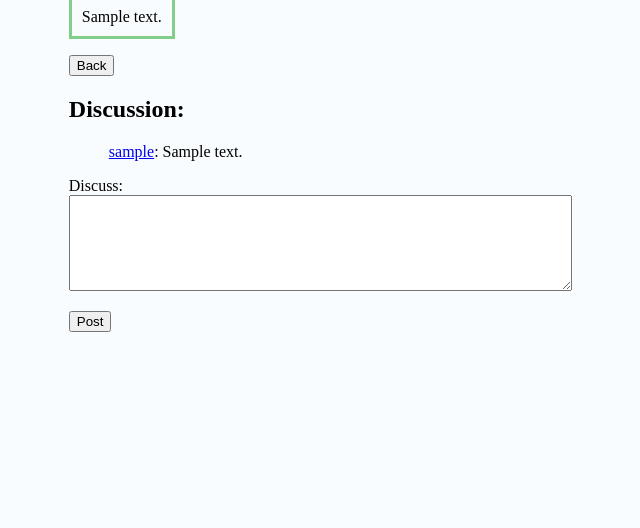
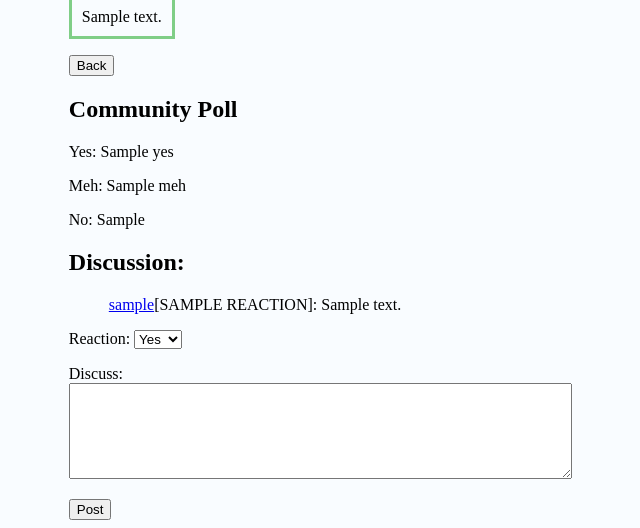
Before and after one commit to RosiPosi/Keskustelupalsta, a Flask app: template templates/show_item.html in a window 1280 px wide. Shown: the part 339-867 px from the top of the page, without its empty margins (192-832 px from the left). Before the commit the page ends 671 px from the top, so only its background shows below. Run offline with Flask 3, Linux system fonts and the light colour scheme; the template is opened without the code that fills it: most values are stand-ins (such as "Sample title", 1, 10 or a date in 2020).

Commit message:
poll system

```diff
--- a/app.py
+++ b/app.py
@@ -28,8 +28,9 @@ def show_item(item_id):
     classes = items.get_classes(item_id)
     comments = items.get_comments(item_id)
     images = items.get_images(item_id)
+    reaction_counts = items.get_reaction_counts(item_id)
     return render_template("show_item.html", item=item, classes=classes,
-                           comments=comments, images=images)
+                           comments=comments, images=images, reaction_counts=reaction_counts)
 
 @app.route("/user/<int:user_id>")
 def show_user(user_id):
@@ -81,6 +82,7 @@ def comment():
     check_login()
 
     comment = request.form["comment"]
+    reaction = request.form["reaction"]
 
     if not comment or len(comment) > 450:
         abort(403)
@@ -91,7 +93,7 @@ def comment():
         abort(403)
     user_id = session["user_id"]
 
-    items.add_comment(item_id, user_id, comment)
+    items.add_comment(item_id, user_id, comment, reaction)
 
     return redirect("/item/" + str(item_id))
 
--- a/schema.sql
+++ b/schema.sql
@@ -15,7 +15,8 @@ CREATE TABLE comments (
     id INTEGER PRIMARY KEY,
     item_id INTEGER REFERENCES items,
     user_id INTEGER REFERENCES users,
-    comment TEXT
+    comment TEXT,
+    reaction TEXT
 );
 
 CREATE TABLE classes (
--- a/templates/search_results.html
+++ b/templates/search_results.html
@@ -22,7 +22,7 @@
 
 
     {% if results %}
-        <h2>Disscussions about {{ query }}:</h2>
+        <h2>Opinions about {{ query }}:</h2>
         <ul>
         {% for item in results %}
             <li><a href="/item/{{ item.id }}">{{ item.title }}</a></li>
@@ -30,7 +30,7 @@
         </ul>
 
     {% else %}
-        <h2>No disscussions about {{ query }} :(</h2>
+        <h2>No opinions about {{ query }} :(</h2>
         <a href="/new_item">
             <button style="background-color: rgb(128, 206, 135);">Create one!</button>
         </a>
--- a/templates/show_item.html
+++ b/templates/show_item.html
@@ -9,7 +9,7 @@
 <body>
   <div class="post-page">
     <p>
-      Started by: <a href="/user/{{ item.user_id }}">{{ item.username }}</a>
+      Opinion by: <a href="/user/{{ item.user_id }}">{{ item.username }}</a>
     </p>
 
     <p>
@@ -39,11 +39,17 @@
     <p>
       <a href="/"><button>Back</button></a>
     </p>
+
+    <h2>Community Poll</h2>
+    <p>Yes: {{ reaction_counts.yes }}</p>
+    <p>Meh: {{ reaction_counts.meh }}</p>
+    <p>No: {{ reaction_counts.no }}</p>
+
     <h2>Discussion:</h2>
     <ul>
       {% for comment in comments %}
       <p>
-      <a href="/user/{{ comment.user_id }}">{{ comment.username }}</a>: {{ comment.comment }}
+      <a href="/user/{{ comment.user_id }}">{{ comment.username }}</a>[{{ comment.reaction | upper }}]: {{ comment.comment }}
       </p>
       {% else %}
       <p>No messages yet!</p>
@@ -51,6 +57,14 @@
     </ul>
       <form action="/comment" method="post">
       <input type="hidden" name="item_id" value="{{ item.id }}">
+      <p>
+        Reaction:
+        <select name="reaction" required>
+            <p><option value="yes">Yes</option></p>
+            <p><option value="meh">Meh</option></p>
+            <p><option value="no">No</option></p>
+        </select>
+      </p>
       <p>
           Discuss: <br />
           <textarea name="comment" rows="6" cols="60" maxlength="450" required></textarea>
```
Also changed, not shown: items.py (+19 -4 lines), templates/index.html (+5 -5 lines).
